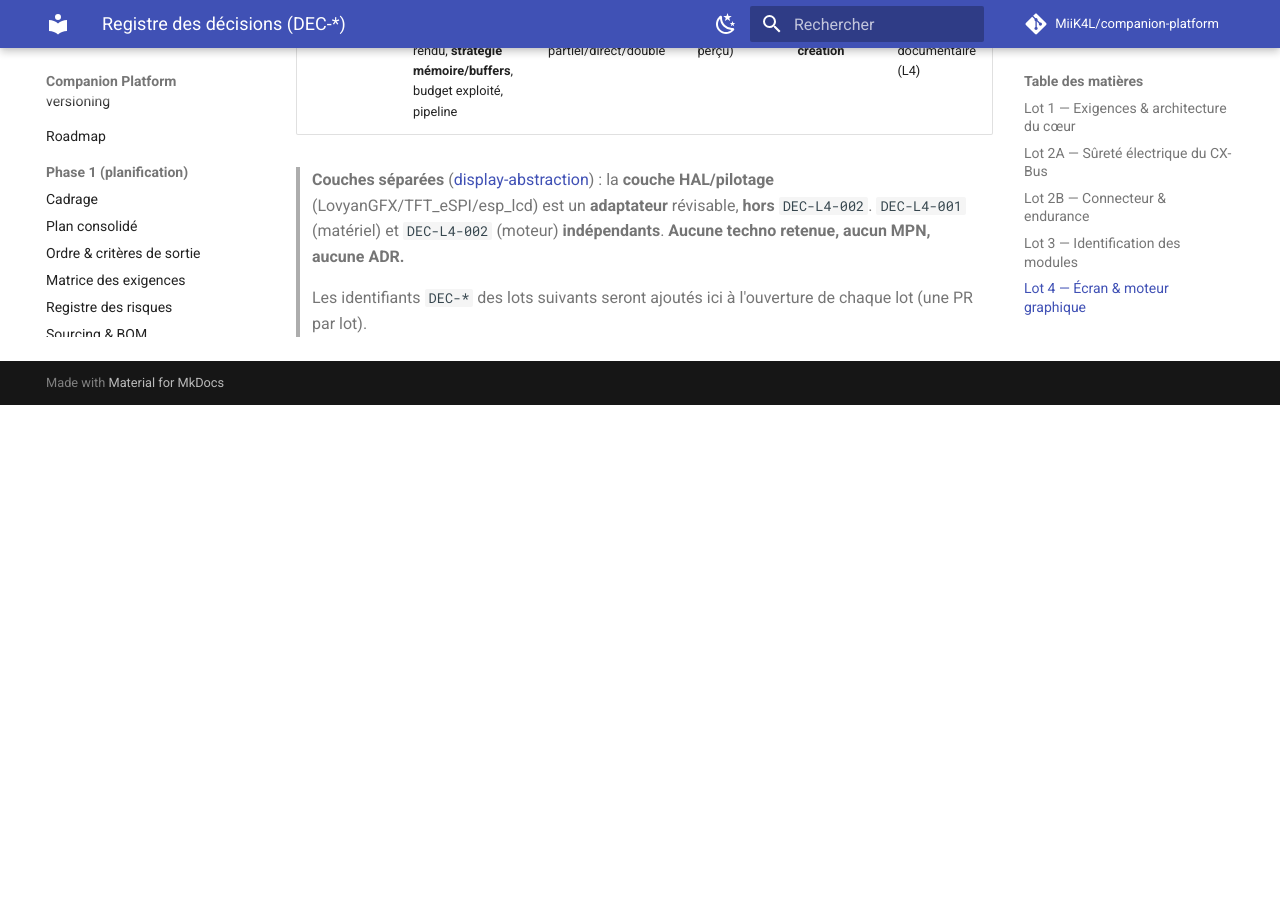
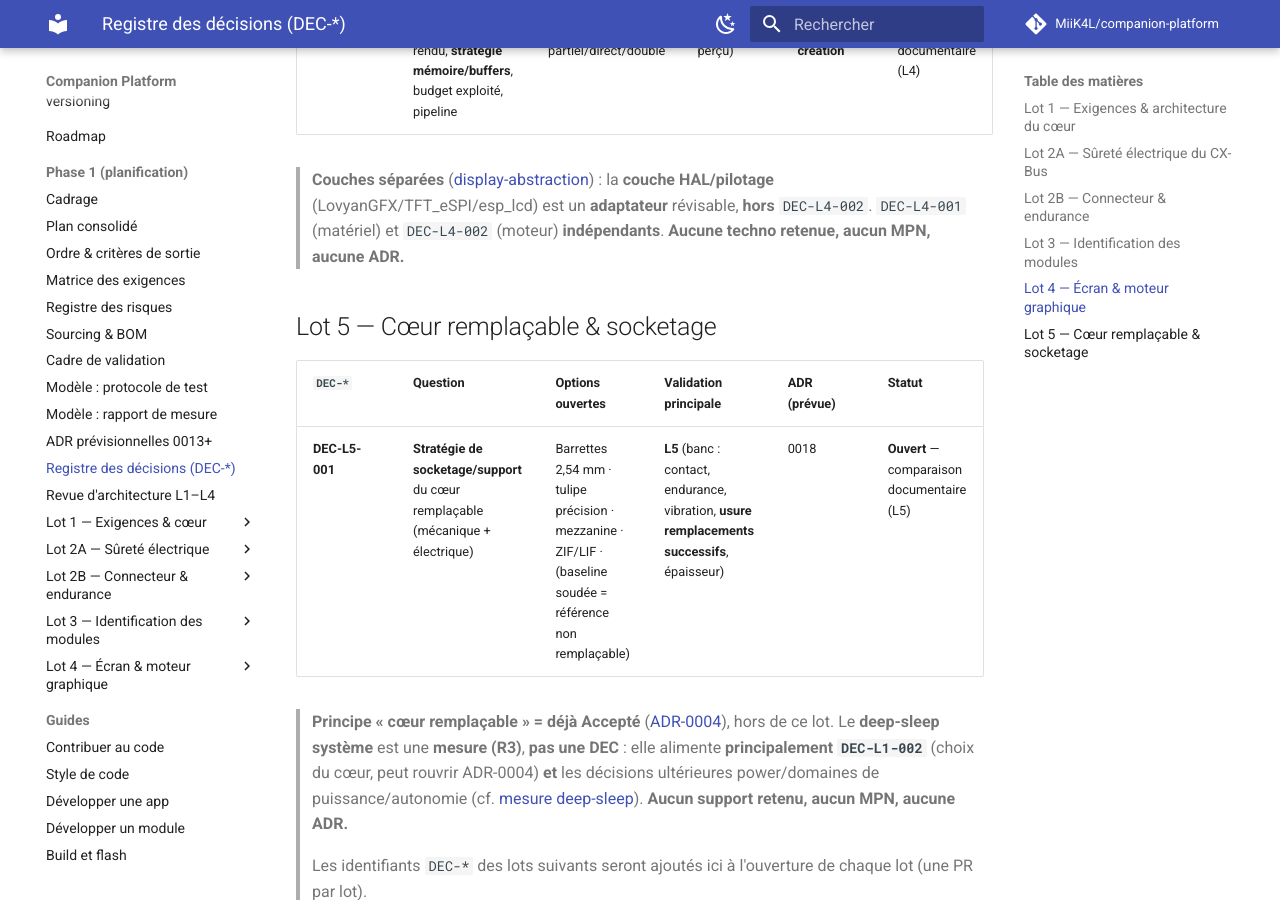
Before and after one commit to MiiK4L/companion-platform, an MkDocs documentation site: the page built from docs/phase-1/decisions-register.md, in a window 1280 px wide and 900 px high, scrolled down 3309 px. Built offline with MkDocs 1.6.1 and Material for MkDocs 9.7.7, drawn with Linux system fonts in a browser that asks for light colours; comment, search, counter and statistics services are not loaded; before the commit the page ends 3714 px from its top, so only the background shows below that.

Commit message:
docs(phase-1): ouvre la décision DEC-L5-001 (socketage/support)
Recentre DEC-L5-001 sur la stratégie de socketage/support (mécanique +
électrique → ADR-0018). Rappelle que le principe de cœur remplaçable est
déjà accepté (ADR-0004) et hors de ce lot. Le deep-sleep système reste
une mesure du risque R3, pas une DEC : elle alimente principalement
DEC-L1-002 (choix du cœur, peut rouvrir ADR-0004) et aussi les décisions
ultérieures liées à l'alimentation, aux domaines de puissance et à
l'autonomie.

```diff
--- a/docs/phase-1/decisions-register.md
+++ b/docs/phase-1/decisions-register.md
@@ -69,5 +69,18 @@ ADR-XXXX** (une ADR a été créée) · **Abandonné** (question retirée, avec
 > révisable, **hors** `DEC-L4-002`. `DEC-L4-001` (matériel) et `DEC-L4-002`
 > (moteur) **indépendants**. **Aucune techno retenue, aucun MPN, aucune ADR.**
 
+## Lot 5 — Cœur remplaçable & socketage
+
+| `DEC-*` | Question | Options ouvertes | Validation principale | ADR (prévue) | Statut |
+|---------|----------|------------------|-----------------------|--------------|--------|
+| **DEC-L5-001** | **Stratégie de socketage/support** du cœur remplaçable (mécanique + électrique) | Barrettes 2,54 mm · tulipe précision · mezzanine · ZIF/LIF · (baseline soudée = référence non remplaçable) | **L5** (banc : contact, endurance, vibration, **usure remplacements successifs**, épaisseur) | 0018 | **Ouvert** — comparaison documentaire (L5) |
+
+> **Principe « cœur remplaçable » = déjà Accepté** ([ADR-0004](../adr/0004-coeur-de-calcul-socket.md)),
+> hors de ce lot. Le **deep-sleep système** est une **mesure (R3)**, **pas une
+> DEC** : elle alimente **principalement `DEC-L1-002`** (choix du cœur, peut
+> rouvrir ADR-0004) **et** les décisions ultérieures power/domaines de
+> puissance/autonomie (cf. [mesure deep-sleep](lot-5/deep-sleep-measurement.md)).
+> **Aucun support retenu, aucun MPN, aucune ADR.**
+
 > Les identifiants `DEC-*` des lots suivants seront ajoutés ici à l'ouverture de
 > chaque lot (une PR par lot).
```
Also changed, not shown: docs/phase-1/adr-plan.md (+1 -1 lines).
